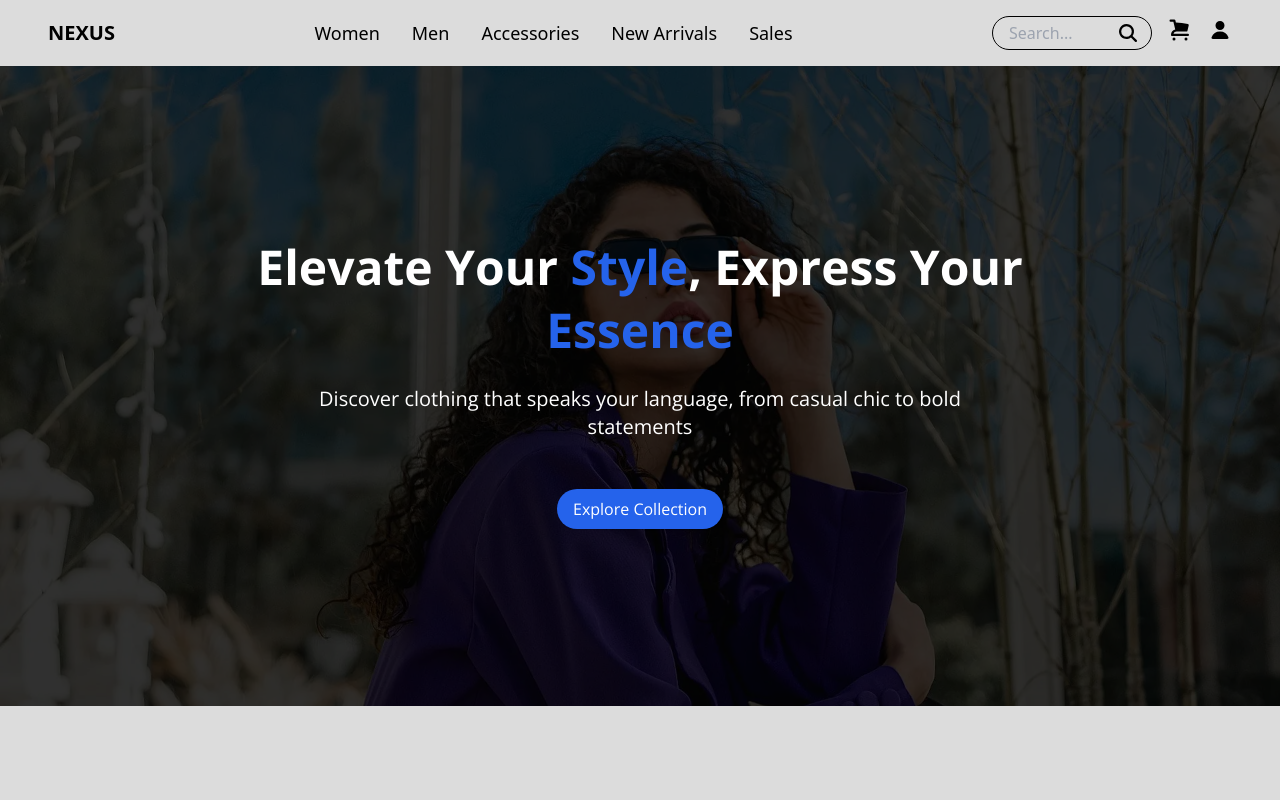
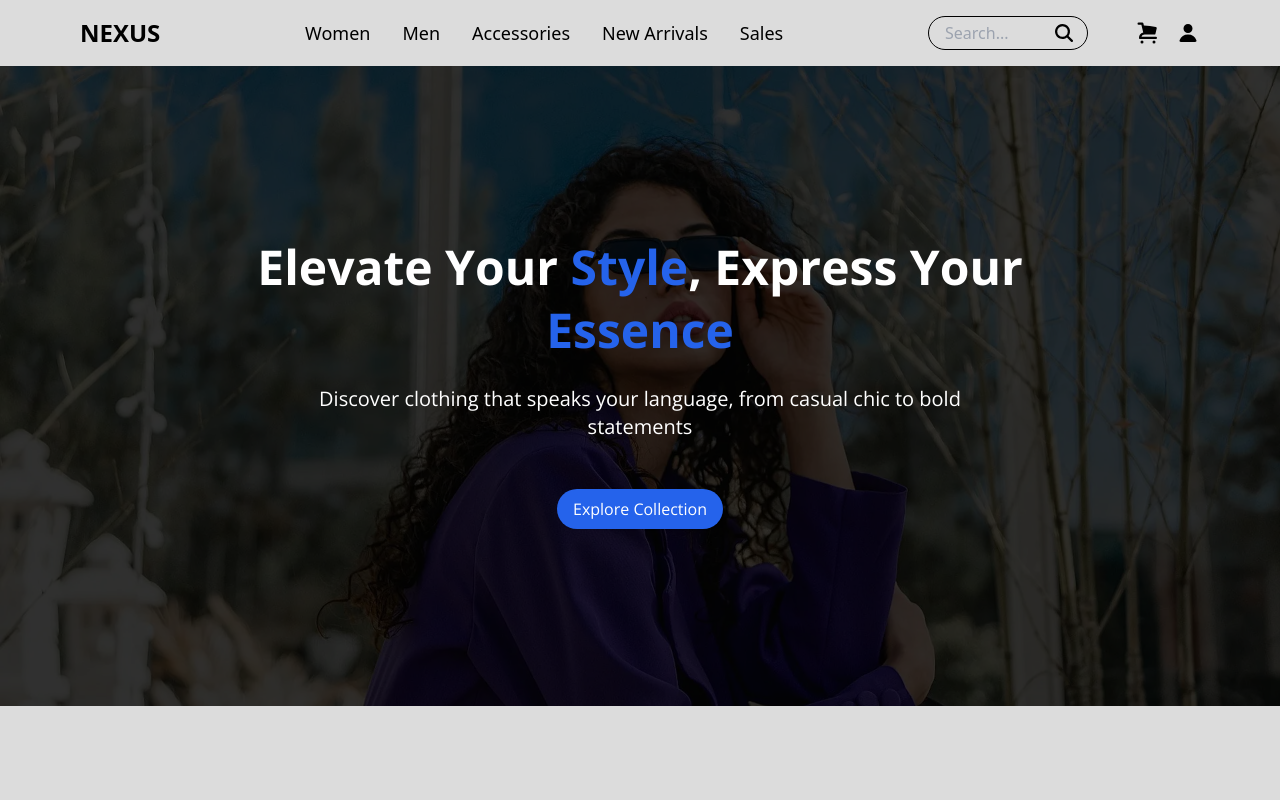
Before and after one commit to TheDigitalScribe/NexusClothing, a Next.js app: page / in a window 1280 px wide. Shown: the top 800 px of the page. Built offline with nearby package versions, Linux system fonts and the light colour scheme.

Commit message:
made header more responsive

```diff
--- a/src/app/components/Header/Header.tsx
+++ b/src/app/components/Header/Header.tsx
@@ -8,31 +8,31 @@ import { MagnifyingGlassIcon, UserIcon, ShoppingCartIcon } from '@heroicons/reac
 export const Header: React.FC = () => {
 
   return (
-    <nav className="py-4 px-6 md:px-12 shadow-md">
+    <nav className="py-3 sm:py-4 px-4 sm:px-6 lg:px-20 shadow-md">
       <div className="container mx-auto flex justify-between items-center">
 
         {/* Logo */}
         <div className="flex-shrink-0">
           <Link href="/">
-            <h1 className="text-lg md:text-xl font-bold transition-colors duration-200">NEXUS</h1>
+            <h1 className="text-lg sm:text-xl lg:text-2xl font-bold transition-colors duration-200">NEXUS</h1>
           </Link>
         </div>
 
         {/* Navigation Links - hidden on mobile */}
-        <div className="hidden md:flex space-x-8 items-center justify-center flex-grow text-lg">
-          <Link href="/women-products" className="transition-colors duration-200">Women</Link>
-          <Link href="/men-products" className="transition-colors duration-200">Men</Link>
-          <Link href="/accessories" className="transition-colors duration-200">Accessories</Link>
-          <Link href="/new-arrivals" className="transition-colors duration-200">New Arrivals</Link>
-          <Link href="/sales" className="transition-colors duration-200">Sales</Link>
+        <div className="hidden md:flex space-x-8 items-center justify-center flex-grow">
+          <Link href="/women-products" className="text-sm lg:text-lg transition-colors duration-200">Women</Link>
+          <Link href="/men-products" className="text-sm lg:text-lg transition-colors duration-200">Men</Link>
+          <Link href="/accessories" className="text-sm lg:text-lg transition-colors duration-200">Accessories</Link>
+          <Link href="/new-arrivals" className="text-sm lg:text-lg transition-colors duration-200">New Arrivals</Link>
+          <Link href="/sales" className="text-sm lg:text-lg transition-colors duration-200">Sales</Link>
         </div>
 
         {/* Searchbar, Shopping Cart and Account */}
-        <div className="hidden md:flex items-center">
-          <div>
+        <div className="hidden sm:flex items-center space-x-2 lg:space-x-4">
+          <div className="w-32 sm:w-40 lg:w-48">
             <SearchBar />
           </div>
-          <div className="ml-4 space-x-4">
+          <div className="flex items-center space-x-2 lg:space-x-4">
             <button aria-label="Shopping Cart Button">
               <ShoppingCartIcon className="w-6 h-6 transition-colors duration-200" />
             </button>
```
Also changed, not shown: 1 other file (tests, documents, lock files or other folders).
